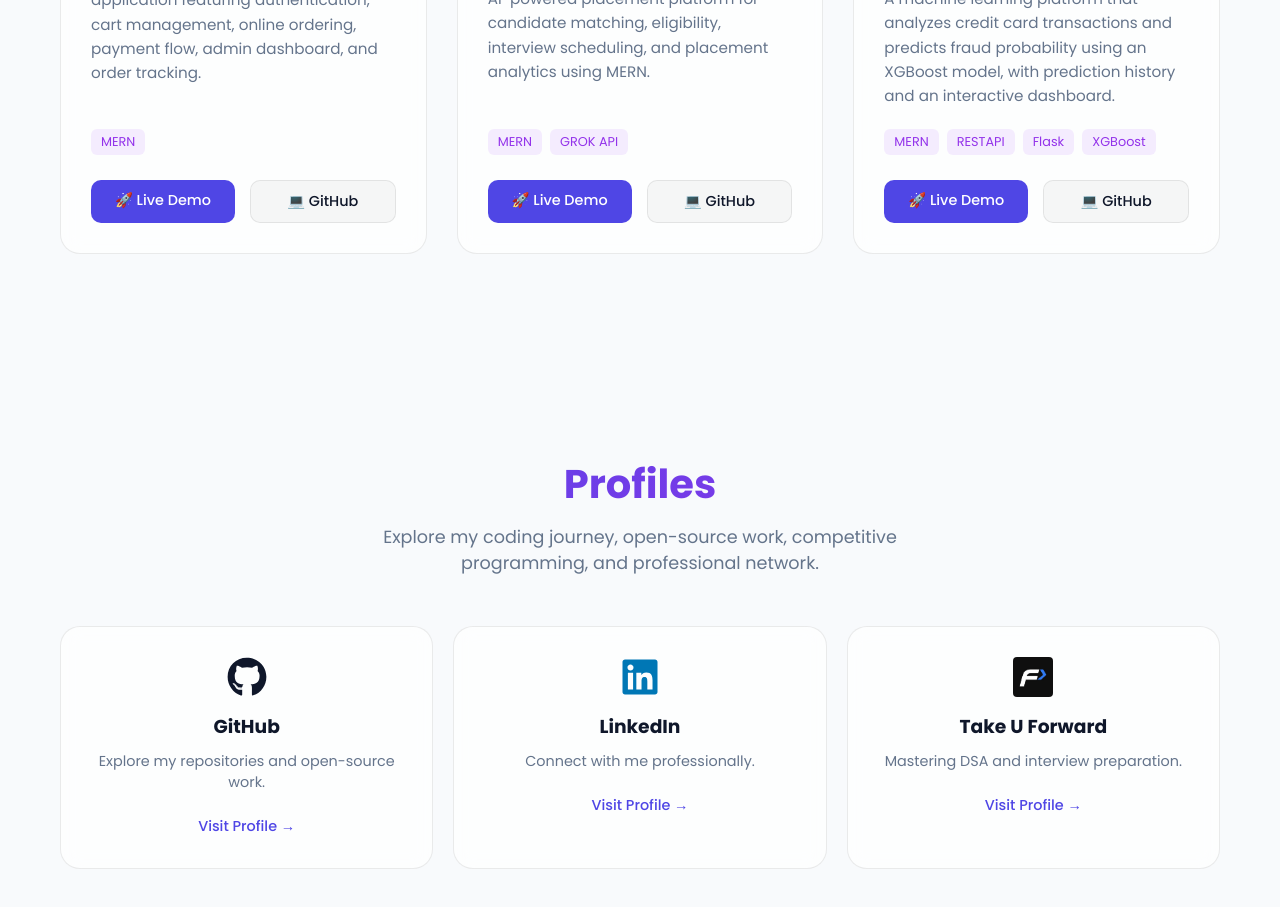
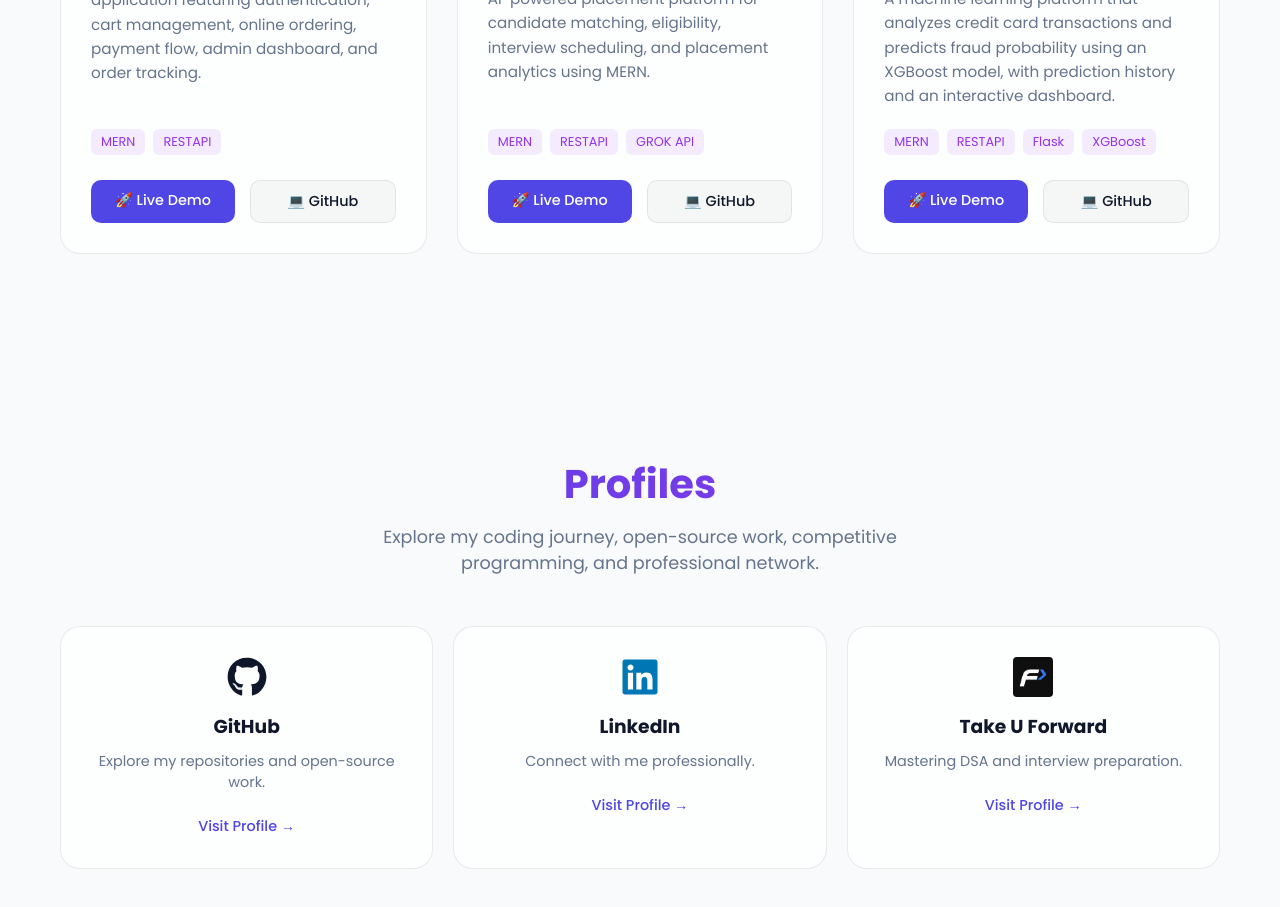
Before and after one commit to yagnesh471/myprofile, a React (Vite) app: page / in a window 1280 px wide. Shown: the part 2720-3627 px from the top of the page. Built offline with nearby package versions, Linux system fonts and the light colour scheme; no server answers.

Commit message:
Update App.jsx

```diff
--- a/src/App.jsx
+++ b/src/App.jsx
@@ -135,7 +135,8 @@ export default function Portfolio() {
         "A production-ready Full Stack application featuring authentication, cart management, online ordering, payment flow, admin dashboard, and order tracking.",
 
       tech: [
-        "MERN"
+        "MERN",
+        "RESTAPI",
       ],
 
       live: "https://foodrush-07.onrender.com/",
@@ -152,6 +153,7 @@ export default function Portfolio() {
 
       tech: [
         "MERN",
+        "RESTAPI",
         "GROK API"
       ],
 
```
